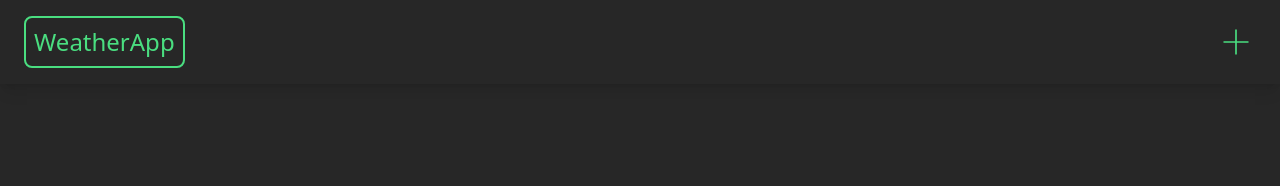
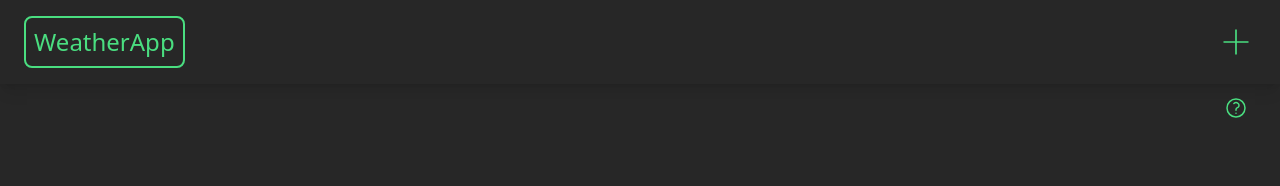
Before and after one commit to khamtaler/weatherApp, a Vue app: page / in a window 1280 px wide. Shown: the top 186 px of the page. Built offline with nearby package versions, Linux system fonts and the light colour scheme.

Commit message:
Added informative tooltip under main menu

```diff
--- a/src/assets/input.css
+++ b/src/assets/input.css
@@ -1,3 +1,8 @@
 @tailwind base;
 @tailwind components;
 @tailwind utilities;
+
+.instruction {
+	top: 5.5rem;
+	right: 4rem;
+}
--- a/src/assets/main.css
+++ b/src/assets/main.css
@@ -551,8 +551,24 @@ video {
   }
 }
 
+.absolute {
+  position: absolute;
+}
+
+.relative {
+  position: relative;
+}
+
 .sticky {
   position: sticky;
+}
+
+.-bottom-9 {
+  bottom: -2.25rem;
+}
+
+.right-8 {
+  right: 2rem;
 }
 
 .top-0 {
@@ -567,6 +583,10 @@ video {
   height: 2.5rem;
 }
 
+.h-6 {
+  height: 1.5rem;
+}
+
 .min-h-screen {
   min-height: 100vh;
 }
@@ -575,8 +595,20 @@ video {
   width: 2.5rem;
 }
 
+.w-6 {
+  width: 1.5rem;
+}
+
 .max-w-7xl {
   max-width: 80rem;
+}
+
+.max-w-xs {
+  max-width: 20rem;
+}
+
+.transform {
+  transform: translate(var(--tw-translate-x), var(--tw-translate-y)) rotate(var(--tw-rotate)) skewX(var(--tw-skew-x)) skewY(var(--tw-skew-y)) scaleX(var(--tw-scale-x)) scaleY(var(--tw-scale-y));
 }
 
 .cursor-pointer {
@@ -603,6 +635,14 @@ video {
   border-radius: 0.5rem;
 }
 
+.rounded-md {
+  border-radius: 0.375rem;
+}
+
+.border {
+  border-width: 1px;
+}
+
 .border-2 {
   border-width: 2px;
 }
@@ -626,9 +666,19 @@ video {
   padding-right: 0.5rem;
 }
 
+.px-3 {
+  padding-left: 0.75rem;
+  padding-right: 0.75rem;
+}
+
 .py-2 {
   padding-top: 0.5rem;
   padding-bottom: 0.5rem;
+}
+
+.py-3 {
+  padding-top: 0.75rem;
+  padding-bottom: 0.75rem;
 }
 
 .py-4 {
@@ -645,6 +695,11 @@ video {
   line-height: 2rem;
 }
 
+.text-xl {
+  font-size: 1.25rem;
+  line-height: 1.75rem;
+}
+
 .text-green {
   --tw-text-opacity: 1;
   color: rgb(74 222 128 / var(--tw-text-opacity));
@@ -656,20 +711,25 @@ video {
   box-shadow: var(--tw-ring-offset-shadow, 0 0 #0000), var(--tw-ring-shadow, 0 0 #0000), var(--tw-shadow);
 }
 
-.duration-100 {
-  transition-duration: 100ms;
+.transition {
+  transition-property: color, background-color, border-color, text-decoration-color, fill, stroke, opacity, box-shadow, transform, filter, -webkit-backdrop-filter;
+  transition-property: color, background-color, border-color, text-decoration-color, fill, stroke, opacity, box-shadow, transform, filter, backdrop-filter;
+  transition-property: color, background-color, border-color, text-decoration-color, fill, stroke, opacity, box-shadow, transform, filter, backdrop-filter, -webkit-backdrop-filter;
+  transition-timing-function: cubic-bezier(0.4, 0, 0.2, 1);
+  transition-duration: 150ms;
 }
 
 .duration-150 {
   transition-duration: 150ms;
 }
 
-.hover\:cursor-pointer:hover {
-  cursor: pointer;
+.ease-in-out {
+  transition-timing-function: cubic-bezier(0.4, 0, 0.2, 1);
 }
 
-.hover\:opacity-70:hover {
-  opacity: 0.7;
+.instruction {
+  top: 5.5rem;
+  right: 4rem;
 }
 
 .hover\:opacity-60:hover {
--- /dev/null
+++ b/src/components/BaseTooltip.vue
@@ -0,0 +1,36 @@
+<template>
+	<Transition name="tooltip">
+		<div
+			v-if="modalActive"
+			class="absolute border-solid border rounded-md bg-darkGray border-green max-w-xs py-3 px-3"
+		>
+			<slot />
+		</div>
+	</Transition>
+</template>
+
+<script setup>
+defineProps({
+	modalActive: {
+		type: Boolean,
+		default: false,
+	},
+});
+</script>
+
+<style scoped>
+.tooltip-enter-from,
+.tooltip-leave-to {
+	opacity: 0%;
+	transform: rotate(180deg);
+}
+.tooltip-enter-to,
+.tooltip-leave-from {
+	opacity: 100%;
+	transform: rotate(360deg);
+}
+.tooltip-enter-active,
+.tooltip-leave-active {
+	transition: 0.7s ease-in-out;
+}
+</style>
--- a/src/components/TheNavigation.vue
+++ b/src/components/TheNavigation.vue
@@ -1,28 +1,41 @@
 <template>
 	<header class="sticky top-0 shadow-lg">
-		<nav class="container flex flex-row items-center justify-between max-w-7xl py-4">
+		<nav class="container relative flex flex-row items-center justify-between max-w-7xl py-4">
 			<router-link to="/" class="border-solid border-2 border-green rounded-lg text-2xl py-2 px-2"
 				>WeatherApp</router-link
 			>
-			<svg
-				xmlns="http://www.w3.org/2000/svg"
-				fill="none"
-				viewBox="0 0 24 24"
-				strokeWidth="{1.5}"
-				stroke="currentColor"
-				class="w-10 h-10 hover:opacity-60 duration-150 cursor-pointer"
+			<PlusIcon class="w-10 h-10 hover:opacity-60 duration-150 cursor-pointer" />
+			<div
+				class="absolute -bottom-9 right-8"
+				@mouseenter="toggleTooltip"
+				@mouseleave="toggleTooltip"
 			>
-				<path strokeLinecap="round" strokeLinejoin="round" d="M12 4.5v15m7.5-7.5h-15" />
-			</svg>
+				<QuestionMarkIcon class="w-6 h-6" />
+			</div>
+			<BaseTooltip class="instruction" :modalActive="tooltipActive">
+				<h1 class="text-2xl">The instruction</h1>
+				<h3 class="text-xl">Abilities</h3>
+				<p>
+					Lorem ipsum dolor sit amet consectetur adipisicing elit. Animi a corporis ipsum quasi,
+					repudiandae sunt fuga dolores aliquam. In, magni voluptates fugiat quos totam explicabo
+					velit. Quas harum non nostrum?
+				</p>
+				<h3 class="text-xl">Workflow</h3>
+				<h3 class="text-xl">Notes</h3></BaseTooltip
+			>
 		</nav>
 	</header>
 </template>
 
-<script>
-export default {
-	setup() {
-		return {};
-	},
+<script setup>
+import { ref } from 'vue';
+import QuestionMarkIcon from './icons/QuestionMarkIcon.vue';
+import PlusIcon from './icons/PlusIcon.vue';
+import BaseTooltip from './BaseTooltip.vue';
+
+let tooltipActive = ref(null);
+const toggleTooltip = () => {
+	tooltipActive.value = !tooltipActive.value;
 };
 </script>
 
--- /dev/null
+++ b/src/components/icons/PlusIcon.vue
@@ -0,0 +1,11 @@
+<template>
+	<svg
+		xmlns="http://www.w3.org/2000/svg"
+		fill="none"
+		viewBox="0 0 24 24"
+		strokeWidth="{1.5}"
+		stroke="currentColor"
+	>
+		<path strokeLinecap="round" strokeLinejoin="round" d="M12 4.5v15m7.5-7.5h-15" />
+	</svg>
+</template>
--- /dev/null
+++ b/src/components/icons/QuestionMarkIcon.vue
@@ -0,0 +1,15 @@
+<template>
+	<svg
+		xmlns="http://www.w3.org/2000/svg"
+		fill="none"
+		viewBox="0 0 24 24"
+		stroke-width="1.5"
+		stroke="currentColor"
+	>
+		<path
+			stroke-linecap="round"
+			stroke-linejoin="round"
+			d="M9.879 7.519c1.171-1.025 3.071-1.025 4.242 0 1.172 1.025 1.172 2.687 0 3.712-.203.179-.43.326-.67.442-.745.361-1.45.999-1.45 1.827v.75M21 12a9 9 0 11-18 0 9 9 0 0118 0zm-9 5.25h.008v.008H12v-.008z"
+		/>
+	</svg>
+</template>
--- a/tailwind.config.js
+++ b/tailwind.config.js
@@ -1,5 +1,5 @@
 module.exports = {
-	content: ['./index.html', './src/**/*.{vue,js}'],
+	content: ['./index.html', './src/**/*.{vue,js}', './src/**/**/*.{vue,js}'],
 	theme: {
 		extend: {},
 		colors: {
```
